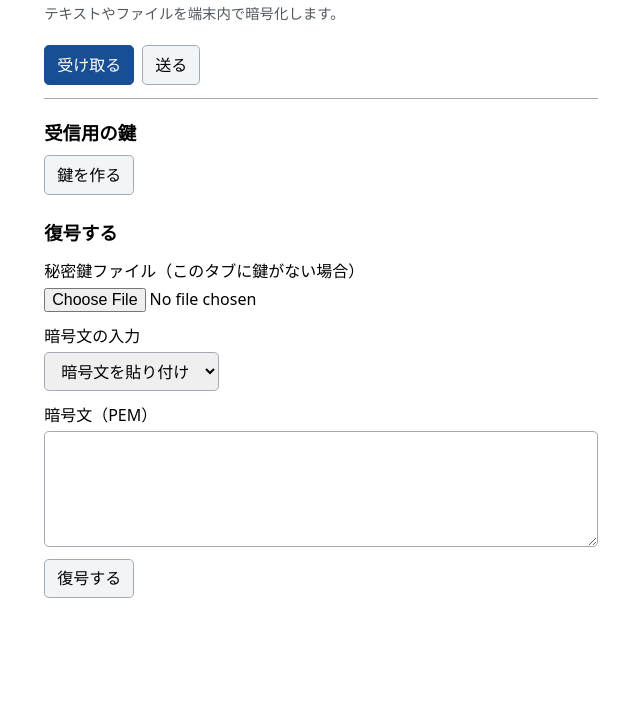
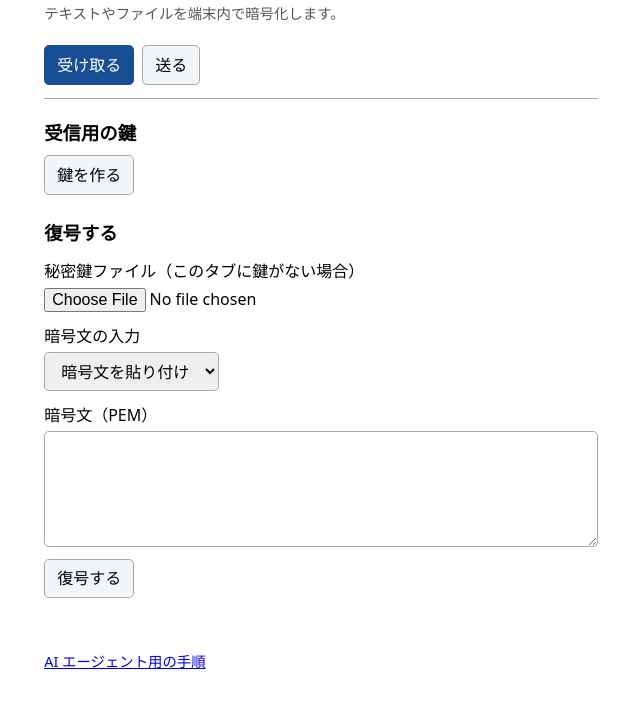
Before and after one commit to Meatwo310/m2send, a plain HTML site: page index.html in a window 1280 px wide. Shown: the part 101-808 px from the top of the page, without its empty margins (319-959 px from the left). Drawn offline with Linux system fonts and the light colour scheme.

Commit message:
docs: link agent instructions from the homepage

```diff
--- a/index.html
+++ b/index.html
@@ -102,6 +102,9 @@
 
     <p id="status" role="status"></p>
     <noscript>利用するには JavaScript を有効にしてください。</noscript>
+    <footer class="muted">
+      <a href="./skills/m2send/SKILL.md">AI エージェント用の手順</a>
+    </footer>
   </main>
 </body>
 </html>
```
